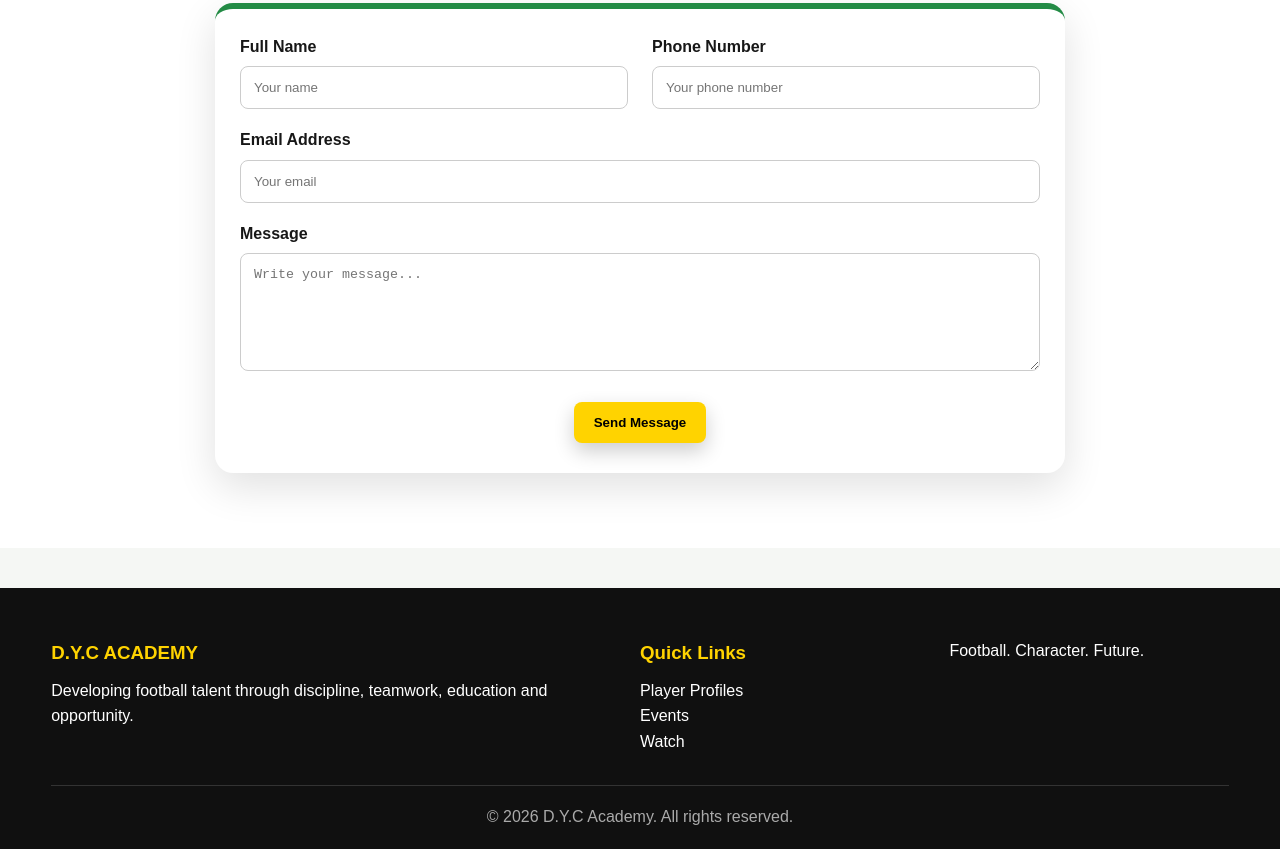
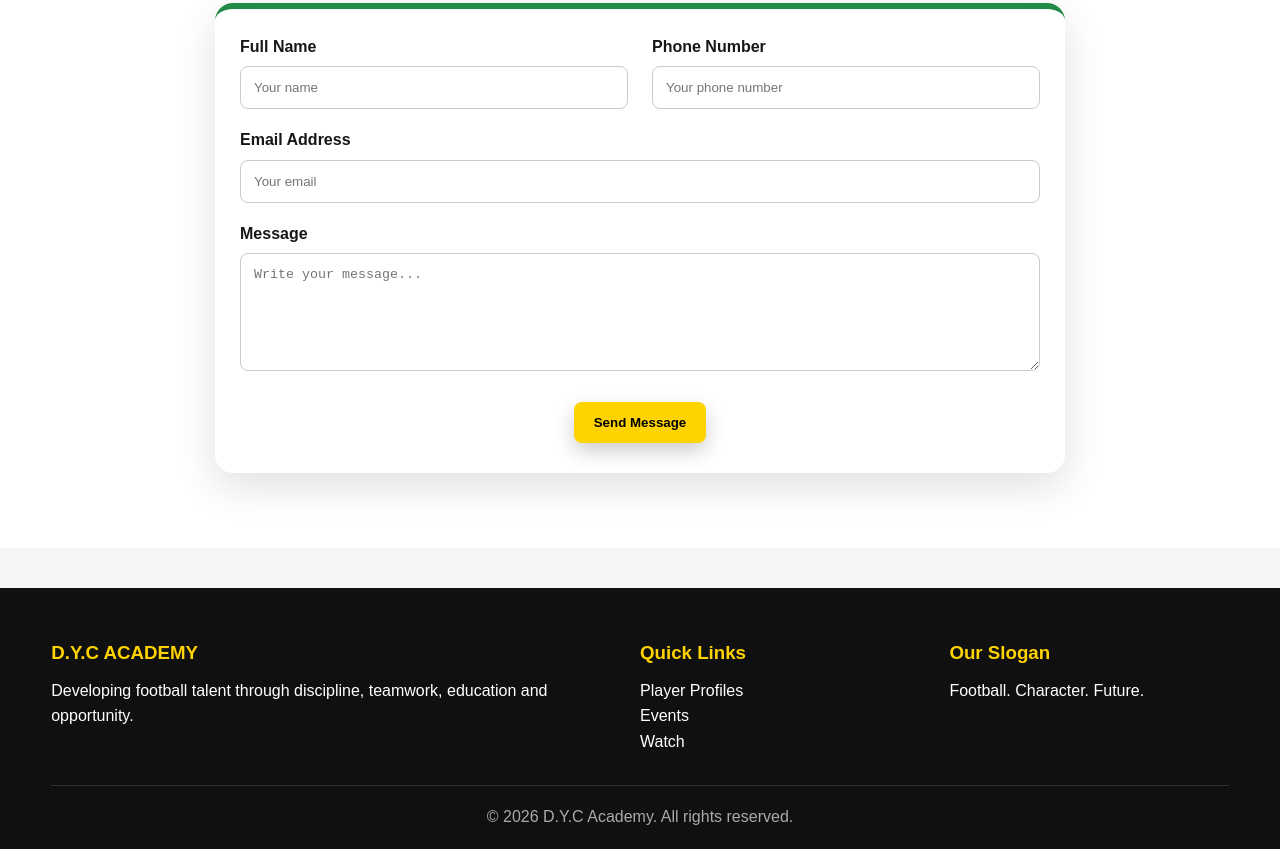
Before and after one commit to k-konina/DYC-academy, a plain HTML site: page contact.html in a window 1280 px wide. Shown: the part 1170-2019 px from the top of the page. Drawn offline with Linux system fonts and the light colour scheme.

Commit message:
Update contact.html

```diff
--- a/contact.html
+++ b/contact.html
@@ -73,6 +73,6 @@ TYXRoaSBwcmltYXJ5IHNjaG9vbIoCAJICAJoCDGRlc2t0b3AtbWFwcw%3D%3D&sll=37.049734%2C
 <footer><div class="container footer-grid">
 <div><h3>D.Y.C ACADEMY</h3><p>Developing football talent through discipline, teamwork, education and opportunity.</p></div>
 <div><h3>Quick Links</h3><p><a href="players.html">Player Profiles</a></p><p><a href="events.html">Events</a></p><p><a href="watch.html">Watch</a></p></div>
-<div><p>Football. Character. Future.</p></div>
+<div><h3>Our Slogan</h3><p>Football. Character. Future.</p></div>
 </div><div class="container copyright">© 2026 D.Y.C Academy. All rights reserved.</div></footer>
 <script src="script.js"></script></body></html>
```
